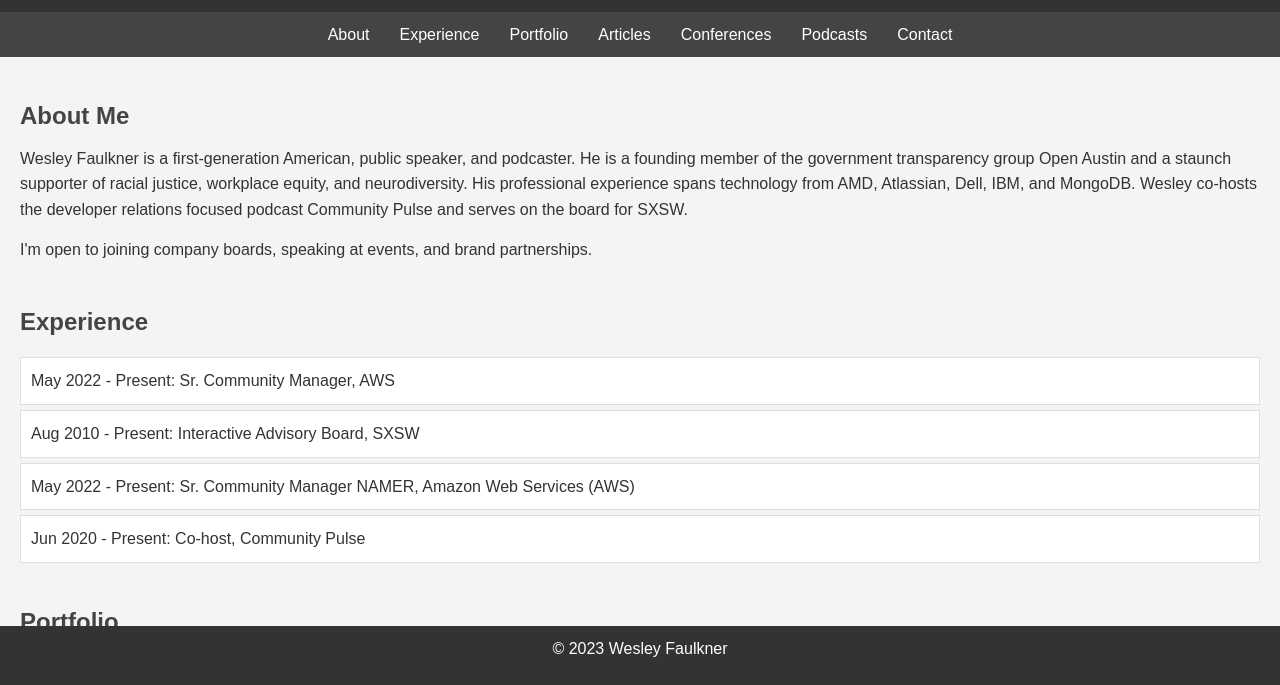
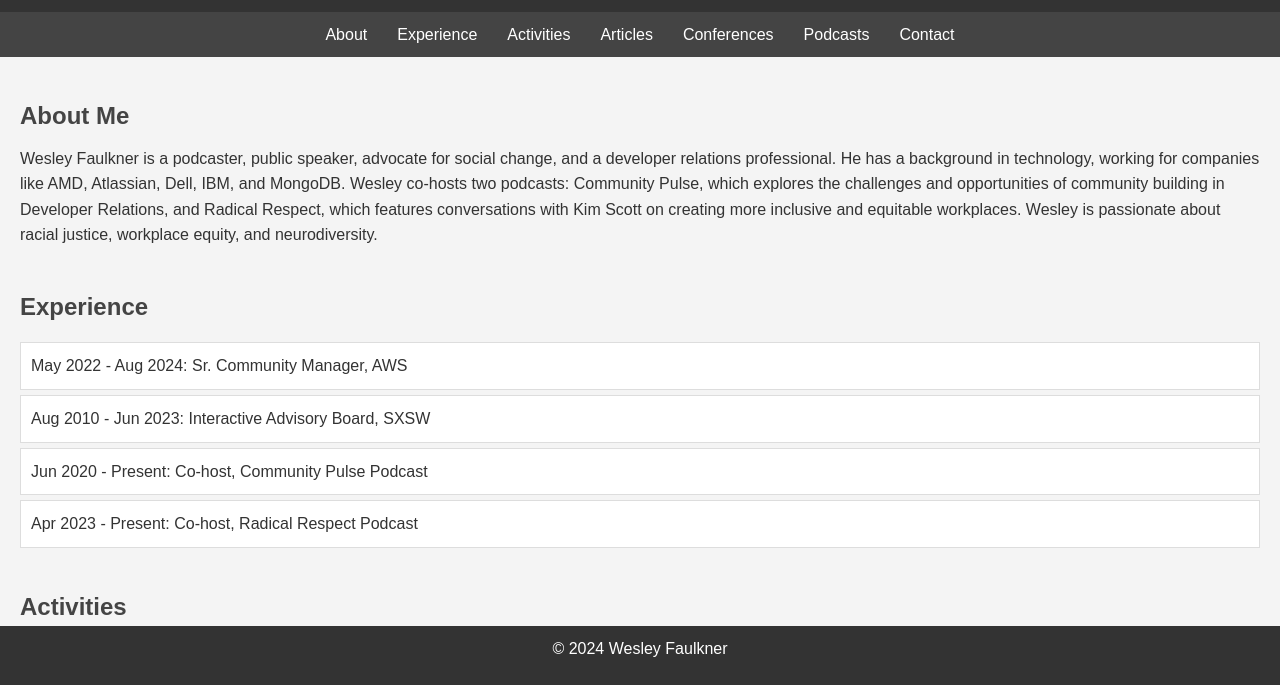
Before and after one commit to wesley83/portfolio, a plain HTML site: page index.html in a window 1280 px wide. Shown: the part 113-798 px from the top of the page. Drawn offline with Linux system fonts and the light colour scheme.

Commit message:
minor updates to update existing data

```diff
--- a/index.html
+++ b/index.html
@@ -85,7 +85,7 @@
     <nav>
         <a href="#about">About</a>
         <a href="#experience">Experience</a>
-        <a href="#portfolio">Portfolio</a>
+        <a href="#activities">Activities</a>
         <a href="#articles">Articles</a>
         <a href="#conferences">Conferences</a>
         <a href="#podcasts">Podcasts</a>
@@ -95,22 +95,21 @@
     <main>
         <section id="about">
             <h2>About Me</h2>
-            <p>Wesley Faulkner is a first-generation American, public speaker, and podcaster. He is a founding member of the government transparency group Open Austin and a staunch supporter of racial justice, workplace equity, and neurodiversity. His professional experience spans technology from AMD, Atlassian, Dell, IBM, and MongoDB. Wesley co-hosts the developer relations focused podcast Community Pulse and serves on the board for SXSW.</p>
-            <p>I'm open to joining company boards, speaking at events, and brand partnerships.</p>
+            <p>Wesley Faulkner is a podcaster, public speaker, advocate for social change, and a developer relations professional. He has a background in technology, working for companies like AMD, Atlassian, Dell, IBM, and MongoDB. Wesley co-hosts two podcasts: Community Pulse, which explores the challenges and opportunities of community building in Developer Relations, and Radical Respect, which features conversations with Kim Scott on creating more inclusive and equitable workplaces. Wesley is passionate about racial justice, workplace equity, and neurodiversity.</p>
         </section>
 
         <section id="experience">
             <h2>Experience</h2>
             <ul>
-                <li>May 2022 - Present: Sr. Community Manager, AWS</li>
-                <li>Aug 2010 - Present: Interactive Advisory Board, SXSW</li>
-                <li>May 2022 - Present: Sr. Community Manager NAMER, Amazon Web Services (AWS)</li>
-                <li>Jun 2020 - Present: Co-host, Community Pulse</li>
+                <li>May 2022 - Aug 2024: Sr. Community Manager, AWS</li>
+                <li>Aug 2010 - Jun 2023: Interactive Advisory Board, SXSW</li>
+                <li>Jun 2020 - Present: Co-host, Community Pulse Podcast</li>
+                <li>Apr 2023 - Present: Co-host, Radical Respect Podcast</li>
             </ul>
         </section>
 
-        <section id="portfolio">
-            <h2>Portfolio</h2>
+        <section id="activities">
+            <h2>Activities</h2>
             <ul>
                 <li><strong>08 Sep, 2023:</strong> 2023 DevRel Awards Juror - Judged DevRel Awards. <a href="https://devrelawards.com/" target="_blank">Link</a></li>
                 <li><strong>31 May, 2023:</strong> Spoke at RenderATL. <a href="https://www.renderatl.com/" target="_blank">Link</a></li>
@@ -400,13 +399,15 @@
 
         <section id="contact">
             <h2>Contact</h2>
-            <p>Email: wesley@example.com</p>
-            <p>Twitter: <a href="https://twitter.com/wesley83" target="_blank">@wesley83</a></p>
+            <p>Mastodon: <a href="https://hachyderm.io/@wesley83" target="_blank">@wesley83</a></p>
+            <p>LinkedIn: <a href="https://www.linkedin.com/in/wesley83/" target="_blank">@wesley83</a></p>
+            <p>GitHub: <a href="https://github.com/wesley83" target="_blank">@wesleyf83</a></p>
+            <p>Threads: <a href="https://www.threads.net/@wesleyf83" target="_blank">@wesleyf83</a></p>
         </section>
     </main>
 
     <footer>
-        <p>&copy; 2023 Wesley Faulkner</p>
+        <p>&copy; 2024 Wesley Faulkner</p>
     </footer>
 
 </body>
```
